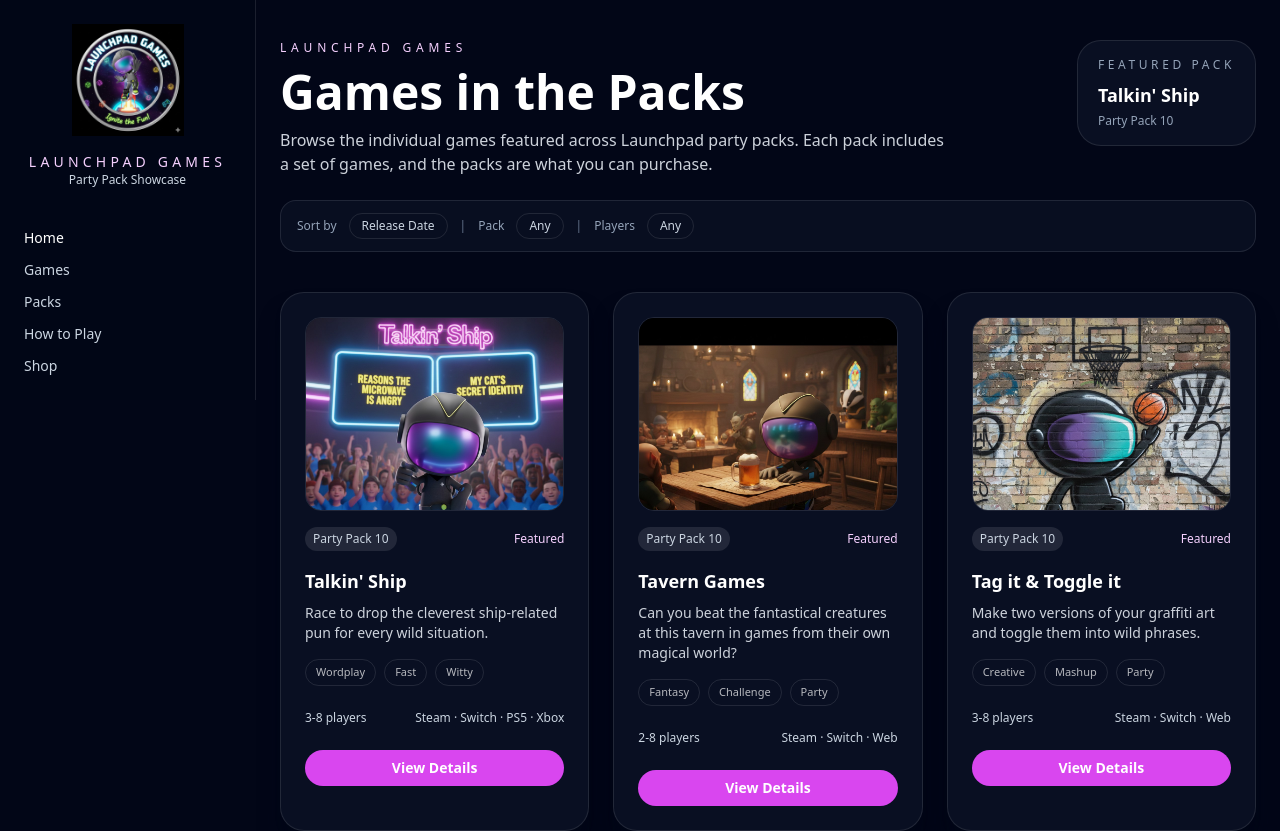
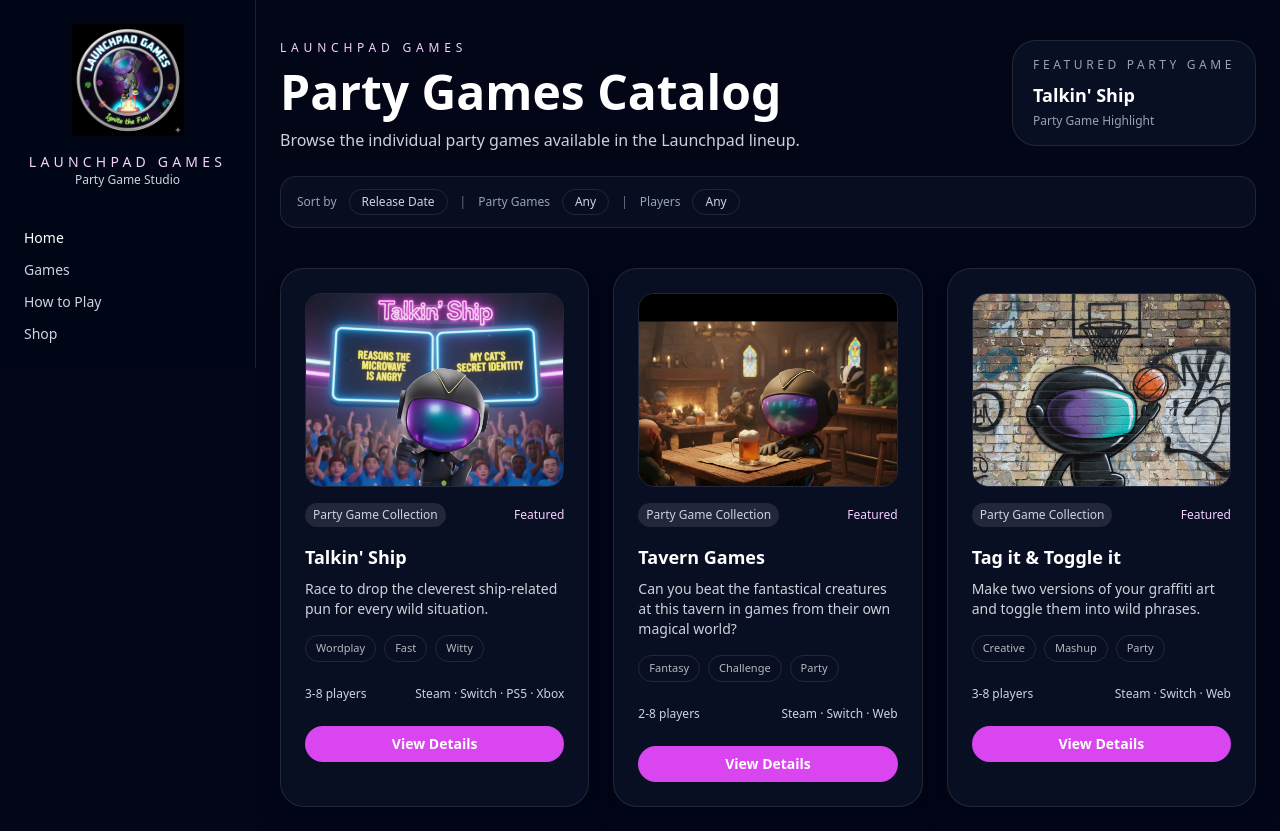
Before and after one commit to s-shindeldecker/launchpad-games-lobby, a Nuxt app: page /games in a window 1280 px wide. Shown: the top 831 px of the page. Built offline with nearby package versions, Linux system fonts and the light colour scheme.

Commit message:
Update party games copy and nav
Replace pack references with party games language and remove the Packs nav item.

```diff
--- a/app/components/AppFooter.vue
+++ b/app/components/AppFooter.vue
@@ -6,7 +6,7 @@
       <div>
         <p class="text-white">Launchpad Games</p>
         <p class="text-xs text-slate-400">
-          Playful party packs for every screen and every crowd.
+          Playful party games for every screen and every crowd.
         </p>
       </div>
       <div class="flex flex-wrap gap-4 text-xs text-slate-400">
--- a/app/components/AppNav.vue
+++ b/app/components/AppNav.vue
@@ -13,7 +13,7 @@
           <p class="text-sm uppercase tracking-[0.3em] text-fuchsia-200">
             Launchpad Games
           </p>
-          <p class="text-xs text-slate-300">Party Pack Showcase</p>
+          <p class="text-xs text-slate-300">Party Game Studio</p>
         </div>
       </NuxtLink>
 
@@ -22,7 +22,6 @@
         <NuxtLink to="/games" class="text-slate-300 hover:text-white">
           Games
         </NuxtLink>
-        <a class="text-slate-300 hover:text-white" href="#">Packs</a>
         <a class="text-slate-300 hover:text-white" href="#">How to Play</a>
         <a class="text-slate-300 hover:text-white" href="#">Shop</a>
       </nav>
--- a/app/pages/games/[slug].vue
+++ b/app/pages/games/[slug].vue
@@ -53,7 +53,7 @@
             </ul>
           </div>
           <div class="rounded-3xl border border-white/10 bg-white/5 p-6">
-            <h2 class="text-lg font-semibold text-white">Buy the Pack</h2>
+            <h2 class="text-lg font-semibold text-white">Buy the Party Game</h2>
             <p class="mt-2 text-sm text-slate-300">
               Available now from your favorite store.
             </p>
@@ -98,7 +98,7 @@
 const detailedGames = {
   'talkin-ship': {
     name: "Talkin' Ship",
-    pack: 'Party Pack 10',
+    pack: 'Party Game Collection',
     tagline:
       'A quick-paced, witty party game where every round demands a ship pun.',
     players: '3-8 players',
@@ -118,7 +118,7 @@
   },
   'laugh-labyrinth': {
     name: 'Laugh Labyrinth',
-    pack: 'Party Pack 10',
+    pack: 'Party Game Collection',
     tagline: 'Co-op puzzle rooms for the most chaotic of friends.',
     players: '1-6 players',
     badges: ['Co-op', 'Puzzle', 'Timers'],
@@ -137,7 +137,7 @@
   },
   'tag-it-toggle-it': {
     name: "Tag it & Toggle it",
-    pack: 'Party Pack 10',
+    pack: 'Party Game Collection',
     tagline:
       'Create two or more versions of your graffiti art, then toggle into the funniest phrase.',
     players: '3-8 players',
@@ -157,7 +157,7 @@
   },
   'tavern-games': {
     name: 'Tavern Games',
-    pack: 'Party Pack 10',
+    pack: 'Party Game Collection',
     tagline:
       'Can you beat the fantastical creatures at this tavern in games from their own magical world?',
     players: '2-8 players',
@@ -177,7 +177,7 @@
   },
   'blastbeat-battle': {
     name: 'Blastbeat Battle',
-    pack: 'Party Pack 10',
+    pack: 'Party Game Collection',
     tagline: 'Rhythm duels and crowd-surfing mini-games.',
     players: '2-10 players',
     badges: ['Rhythm', 'Party', 'Fast'],
@@ -200,7 +200,7 @@
   () =>
     detailedGames[route.params.slug as keyof typeof detailedGames] ?? {
       name: 'Coming Soon',
-      pack: 'Upcoming Pack',
+      pack: 'Upcoming Party Game',
       tagline: 'Details are still in orbit. Check back soon for the full reveal.',
       players: 'TBD',
       badges: ['TBD'],
@@ -208,7 +208,7 @@
       image: '',
       highlights: [
         'This game is still incubating inside the Launchpad labs.',
-        'More details will appear as soon as the pack is announced.'
+        'More details will appear as soon as the party game is announced.'
       ],
       storeLinks: [{ label: 'View all games', url: '/games' }]
     }
--- a/app/pages/games/index.vue
+++ b/app/pages/games/index.vue
@@ -18,12 +18,12 @@
             class="rounded-3xl border border-white/10 bg-slate-900/60 px-5 py-4 text-sm text-slate-200"
           >
             <p class="text-xs uppercase tracking-[0.3em] text-slate-400">
-              Featured Pack
+              Featured Party Game
             </p>
             <p class="mt-2 text-lg font-semibold text-white">
               Talkin' Ship
             </p>
-            <p class="mt-1 text-xs text-slate-400">Party Pack 10</p>
+            <p class="mt-1 text-xs text-slate-400">Party Game Highlight</p>
           </div>
         </div>
 
@@ -35,7 +35,7 @@
             Release Date
           </button>
           <span class="text-slate-500">|</span>
-          <span class="text-slate-400">Pack</span>
+          <span class="text-slate-400">Party Games</span>
           <button class="rounded-full border border-white/10 px-3 py-1">
             Any
           </button>
@@ -73,9 +73,9 @@
 import { useLaunchDarkly } from '~/composables/useLaunchDarkly'
 
 const { getFlagValue, isReady } = useLaunchDarkly()
-const plpTitle = ref('Games in the Packs')
+const plpTitle = ref('Party Games Catalog')
 const plpSubtitle = ref(
-  'Browse the individual games featured across Launchpad party packs. Each pack includes a set of games, and the packs are what you can purchase.'
+  'Browse the individual party games available in the Launchpad lineup.'
 )
 const plpLargeImages = ref(false)
 const plpColumns = ref(3)
@@ -105,7 +105,7 @@
     name: "Talkin' Ship",
     tagline:
       'Race to drop the cleverest ship-related pun for every wild situation.',
-    pack: 'Party Pack 10',
+    pack: 'Party Game Collection',
     players: '3-8 players',
     badges: ['Wordplay', 'Fast', 'Witty'],
     platforms: ['Steam', 'Switch', 'PS5', 'Xbox'],
@@ -117,7 +117,7 @@
     name: 'Tavern Games',
     tagline:
       'Can you beat the fantastical creatures at this tavern in games from their own magical world?',
-    pack: 'Party Pack 10',
+    pack: 'Party Game Collection',
     players: '2-8 players',
     badges: ['Fantasy', 'Challenge', 'Party'],
     platforms: ['Steam', 'Switch', 'Web'],
@@ -129,7 +129,7 @@
     name: "Tag it & Toggle it",
     tagline:
       'Make two versions of your graffiti art and toggle them into wild phrases.',
-    pack: 'Party Pack 10',
+    pack: 'Party Game Collection',
     players: '3-8 players',
     badges: ['Creative', 'Mashup', 'Party'],
     platforms: ['Steam', 'Switch', 'Web'],
@@ -140,7 +140,7 @@
     slug: 'laugh-labyrinth',
     name: 'Laugh Labyrinth',
     tagline: 'Co-op puzzle rooms for the most chaotic of friends.',
-    pack: 'Party Pack 10',
+    pack: 'Party Game Collection',
     players: '1-6 players',
     badges: ['Co-op', 'Puzzle', 'Timers'],
     platforms: ['Steam', 'Switch', 'Web'],
@@ -152,7 +152,7 @@
     slug: 'blastbeat-battle',
     name: 'Blastbeat Battle',
     tagline: 'Rhythm duels and crowd-surfing mini-games.',
-    pack: 'Party Pack 10',
+    pack: 'Party Game Collection',
     players: '2-10 players',
     badges: ['Rhythm', 'Party', 'Fast'],
     platforms: ['Steam', 'PS5', 'Xbox'],
@@ -164,7 +164,7 @@
     slug: 'neon-quizline',
     name: 'Neon Quizline',
     tagline: 'Retro game-show trivia with laser-bright stakes.',
-    pack: 'Party Pack 9',
+    pack: 'Party Game Collection',
     players: '2-8 players',
     badges: ['Trivia', 'Audience', 'Retro'],
     platforms: ['Steam', 'Switch'],
@@ -176,7 +176,7 @@
     slug: 'spacetop-scribbles',
     name: 'Spacetop Scribbles',
     tagline: 'Draw the impossible, watch the chaos unfold.',
-    pack: 'Party Pack 9',
+    pack: 'Party Game Collection',
     players: '3-8 players',
     badges: ['Drawing', 'Comedy', 'Creative'],
     platforms: ['Steam', 'Web'],
@@ -187,7 +187,7 @@
     slug: 'mystic-mashup',
     name: 'Mystic Mashup',
     tagline: 'Match wild prompts before the timer snaps.',
-    pack: 'Party Pack 8',
+    pack: 'Party Game Collection',
     players: '2-8 players',
     badges: ['Wordplay', 'Fast', 'Wildcard'],
     platforms: ['Steam', 'Switch', 'PS5'],
```
